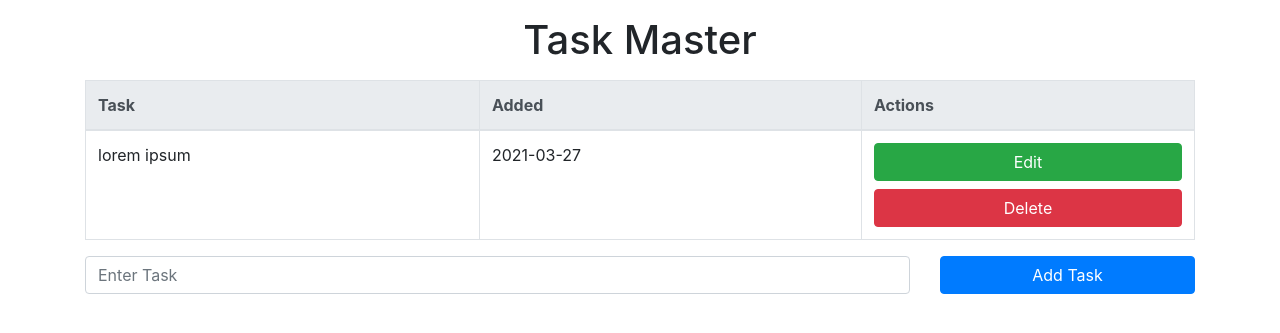
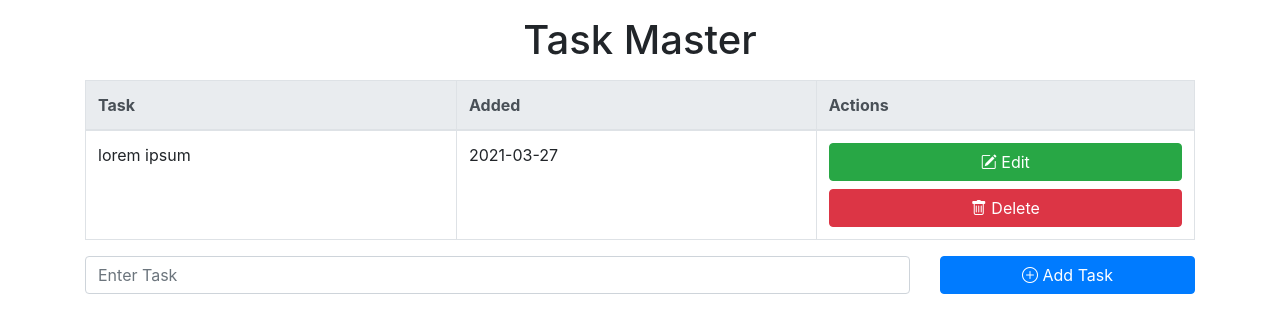
Before and after one commit to jjpormento21/flask-Demo, a Flask app: page / in a window 1280 px wide. Shown: the part 106-439 px from the top of the page. Run offline with Flask 2, Linux system fonts and the light colour scheme; data comes from the database, SQL or seed files in the repository; both versions use the stored data as it was after the commit; some libraries are stand-ins or nearby versions.

Commit message:
added icons (finally)

```diff
--- a/static/css/main.css
+++ b/static/css/main.css
@@ -0,0 +1,6 @@
+span > input {
+    background: none;
+    color: white;
+    padding: 0;
+    border: 0;
+}
--- a/templates/base.html
+++ b/templates/base.html
@@ -5,9 +5,9 @@
     <meta charset="UTF-8">
     <meta http-equiv="X-UA-Compatible" content="IE=edge">
     <meta name="viewport" content="width=device-width, initial-scale=1.0">
-    <link rel="stylesheet" href="/static/css/bootstrap.min.css">
     <link rel="stylesheet" href="{{ url_for('static', filename = 'css/bootstrap.min.css')}}">
     <link rel="stylesheet" href="{{ url_for('static', filename = 'css/main.css')}}">
+    <link rel="stylesheet" href="https://cdn.jsdelivr.net/npm/bootstrap-icons@1.4.0/font/bootstrap-icons.css">
     <!-- special flask syntax to link stylesheets -->
     {% block head %} {% endblock %}
 </head>
--- a/templates/index.html
+++ b/templates/index.html
@@ -30,8 +30,8 @@
                     <td>{{ task.content }}</td>
                     <td>{{ task.dateCreated.date() }}</td>
                     <td>
-                        <a href="/update/{{task.id}}" class="btn btn-success btn-block">Edit</a>
-                        <a href="/delete/{{task.id}}" class="btn btn-danger btn-block">Delete</a>
+                        <a href="/update/{{task.id}}" class="btn btn-success btn-block"><span class="bi bi-pencil-square"></span> Edit</a>
+                        <a href="/delete/{{task.id}}" class="btn btn-danger btn-block"><span class="bi bi-trash"></span> Delete</a>
                     </td>
                 </tr>
                 {% endfor %}
@@ -46,7 +46,10 @@
                     autocomplete="off" required>
                 </div>
                 <div class="col">
-                    <input type="submit" class="btn btn-primary btn-block" value="Add Task">
+                    <button class="btn btn-primary btn-block" type="submit">
+                        <i class="bi bi-plus-circle"></i> Add Task
+                    </button>
+
                 </div>
             </div>
 
--- a/templates/update.html
+++ b/templates/update.html
@@ -19,10 +19,12 @@
                     <input type="text" class="form-control mb-3" name="content" id="content" value="{{task.content}}" autocomplete="off">
                 </div>
                 <div class="col-lg-2">
-                    <input type="submit" class="btn btn-success btn-block mb-3" value="Update">
+                    <button class="btn btn-success btn-block mb-3" type="submit">
+                        <i class="bi bi-check-circle"></i> Update
+                    </button>
                 </div>
                 <div class="col-lg-2">
-                    <a href="/" class="btn btn-secondary btn-block">Cancel</a>
+                    <a href="/" class="btn btn-secondary btn-block"><i class="bi bi-x-circle"></i> Cancel</a>
                 </div>
             </div>
 
```
Also changed, not shown: test.db.
